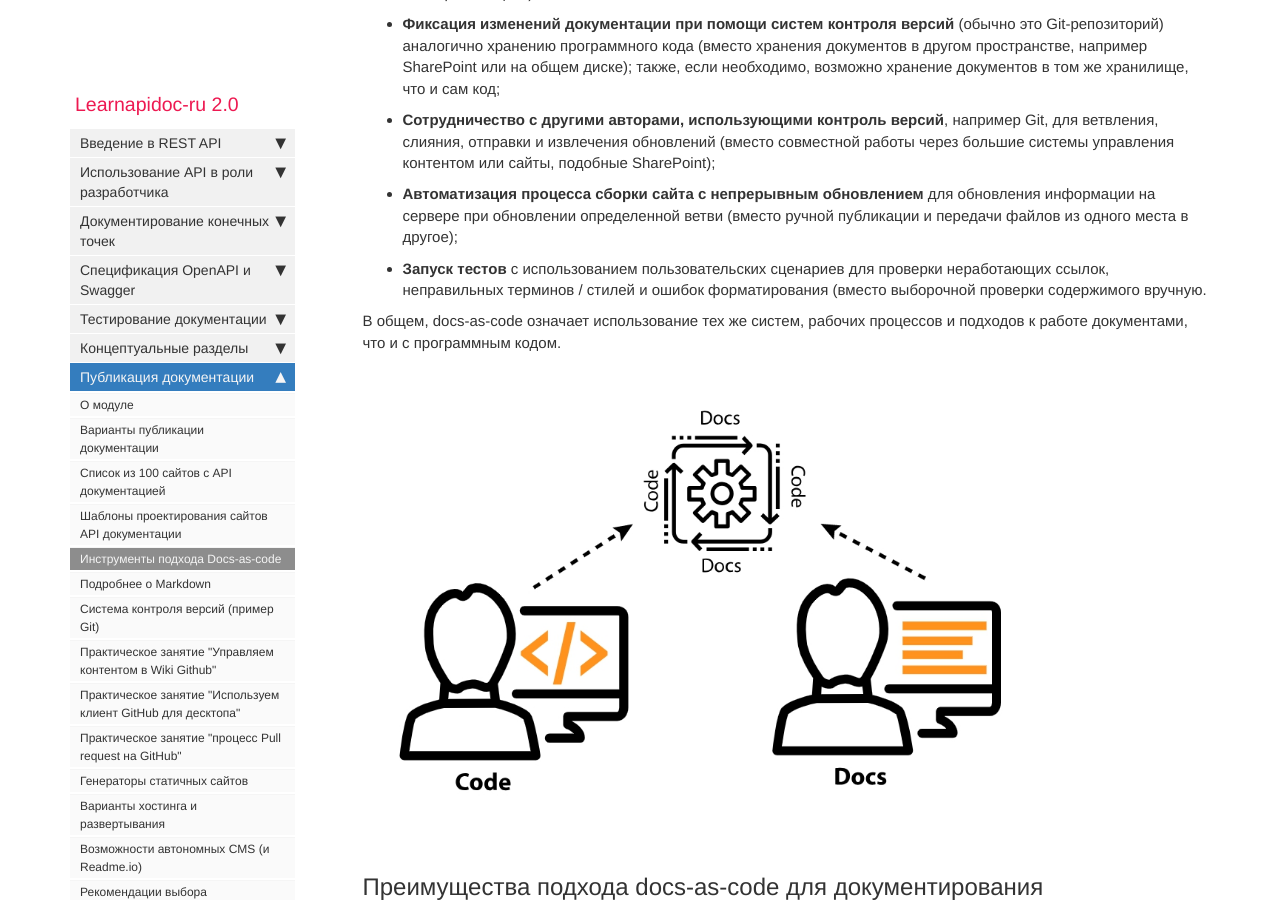
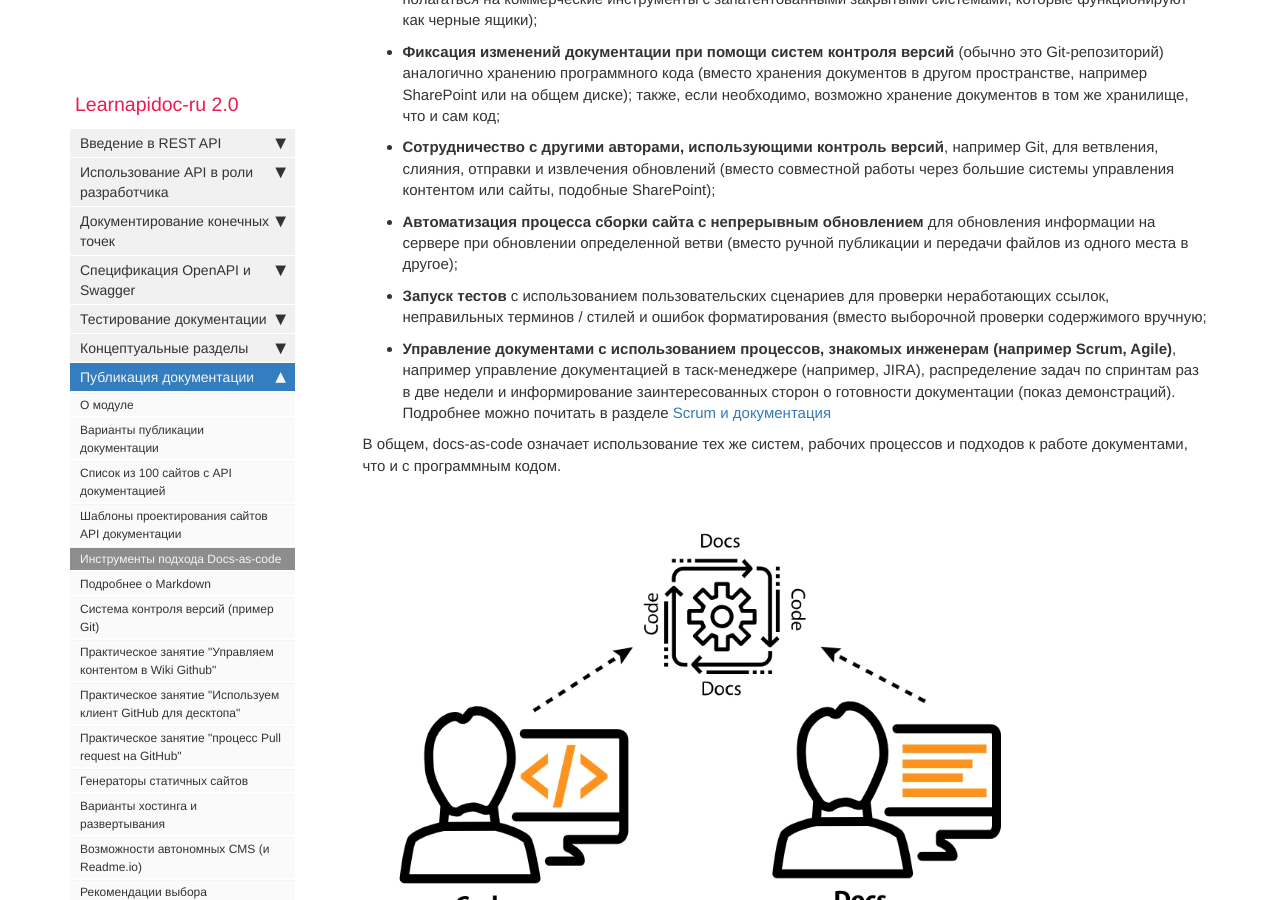
Before and after one commit to Starkovden/Starkovden.github.io, a Jekyll site: the page built from pages/publishing-doc/Doc-as-code-tools.md, in a window 1280 px wide and 900 px high, scrolled down 1513 px. Built offline with Jekyll 4.4.1, drawn with Linux system fonts in a browser that asks for light colours; nearby versions of some CDN libraries; comment, search, counter and statistics services are not loaded; some of the changed text lies outside the part shown.

Commit message:
добавлены новые абзацы

```diff
--- a/pages/publishing-doc/Doc-as-code-tools.md
+++ b/pages/publishing-doc/Doc-as-code-tools.md
@@ -30,7 +30,8 @@
 - **Фиксация изменений документации при помощи систем контроля версий** (обычно это Git-репозиторий) аналогично хранению программного кода (вместо хранения документов в другом пространстве, например SharePoint или на общем диске); также, если необходимо, возможно хранение документов в том же хранилище, что и сам код;
 - **Сотрудничество с другими авторами, использующими контроль версий**, например Git, для ветвления, слияния, отправки и извлечения обновлений (вместо совместной работы через большие системы управления контентом или сайты, подобные SharePoint);
 - **Автоматизация процесса сборки сайта с непрерывным обновлением** для обновления информации на сервере при обновлении определенной ветви (вместо ручной публикации и передачи файлов из одного места в другое);
-- **Запуск тестов** с использованием пользовательских сценариев для проверки неработающих ссылок, неправильных терминов / стилей и ошибок форматирования (вместо выборочной проверки содержимого вручную.
+- **Запуск тестов** с использованием пользовательских сценариев для проверки неработающих ссылок, неправильных терминов / стилей и ошибок форматирования (вместо выборочной проверки содержимого вручную;
+- **Управление документами с использованием процессов, знакомых инженерам (например Scrum, Agile)**, например управление документацией в таск-менеджере (например, JIRA), распределение задач по спринтам раз в две недели и информирование заинтересованных сторон о готовности документации (показ демонстраций). Подробнее можно почитать в разделе [Scrum и документация](scrum-and-doc.html)
 
 В общем, docs-as-code означает использование тех же систем, рабочих процессов и подходов к работе документами, что и с программным кодом.
 
@@ -81,6 +82,11 @@
 
 {% include tip.html content="Подробнее о переходе к инструментам docs-as-code см. В разделе [Кейс для изучения: Переход на Docs-as-code](Switching-tools.html)" %}
 
+<a name="process"></a>
+## Не только инструменты, но и процесс
+
+Исторически дискуссии о docs-as-code были сосредоточены на инструментах, а не на процессах. Но, кажется, можно найти хороший повод для расширения определения docs-as-code и включить реализацию инженерных процессов управления документами. Безусловно, наиболее распространенный подход к разработке программного обеспечения - Agile scrum. О нем подробнее в разделе [Scrum и документация](scrum-and-doc.html)
+
 <a name="challengeFactor"></a>
 ## Более сложные факторы
 
```
